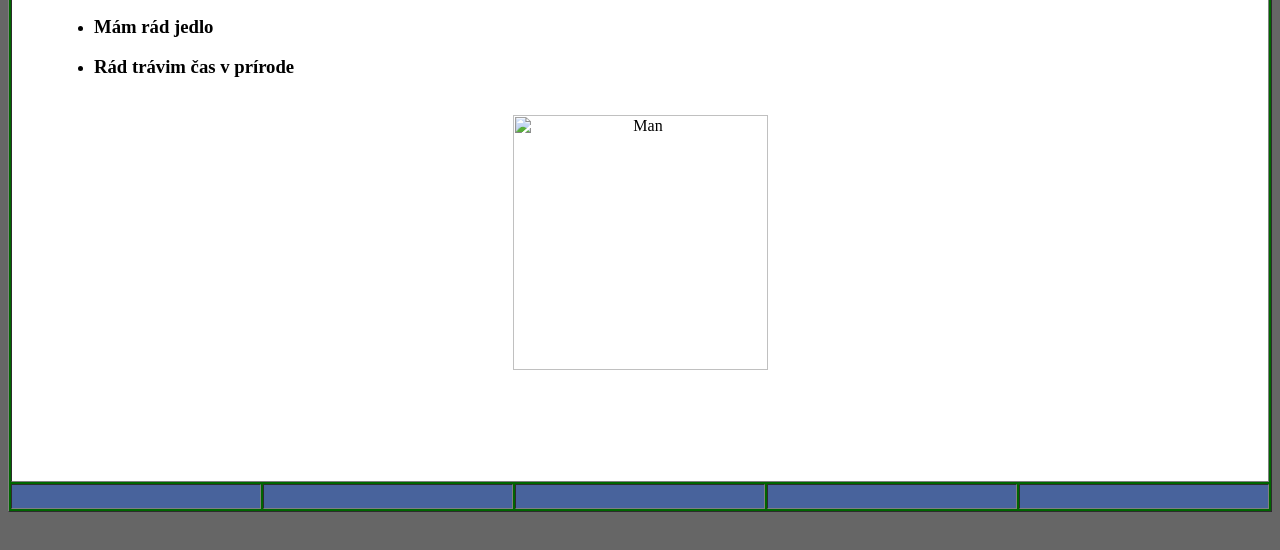
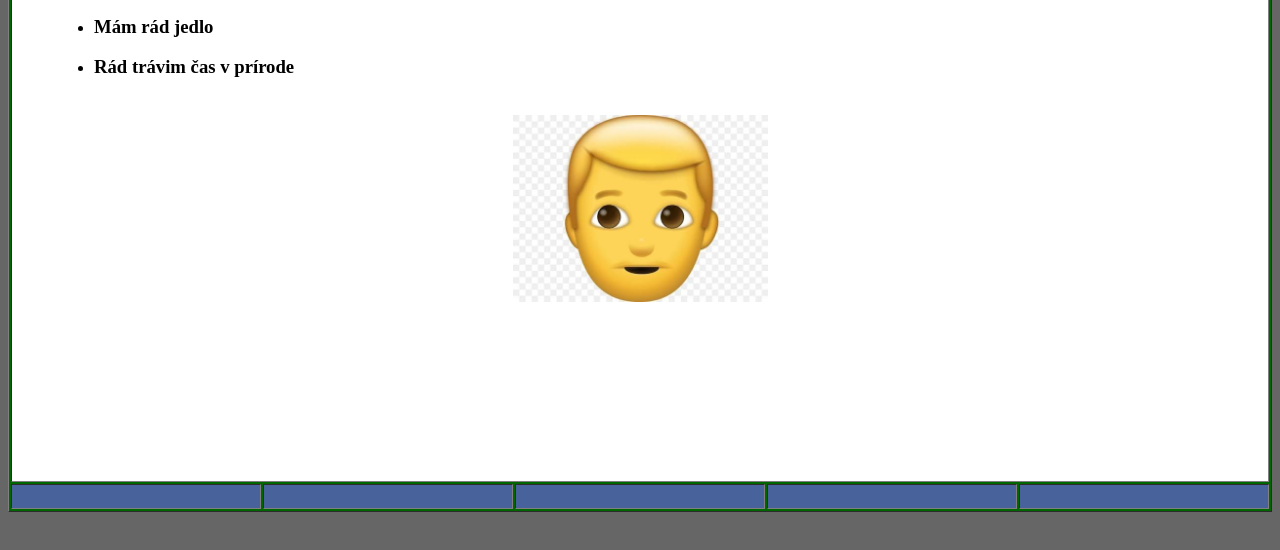
Before and after one commit to usernumero11/najlepsiastranka, a plain HTML site: page Podstranky/O-mne.html in a window 1280 px wide. Shown: the part 208-758 px from the top of the page. Drawn offline with Linux system fonts and the light colour scheme; the site is published under a folder, as on GitHub Pages, so addresses that start at the root find nothing.

Commit message:
Fix HTML encoding issues in O-mne.html

```diff
--- a/Podstranky/O-mne.html
+++ b/Podstranky/O-mne.html
@@ -47,7 +47,7 @@
               </ul>
               <br>
               <div align="center"><img moz-do-not-send="true"
-                  src="/Obrazky/Man_emoji.jfif" alt="Man" width="255"></div>
+                  src="../Obrazky/Man_emoji.jfif" alt="Man" width="255"></div>
             </blockquote>
           </td>
         </tr>
```
